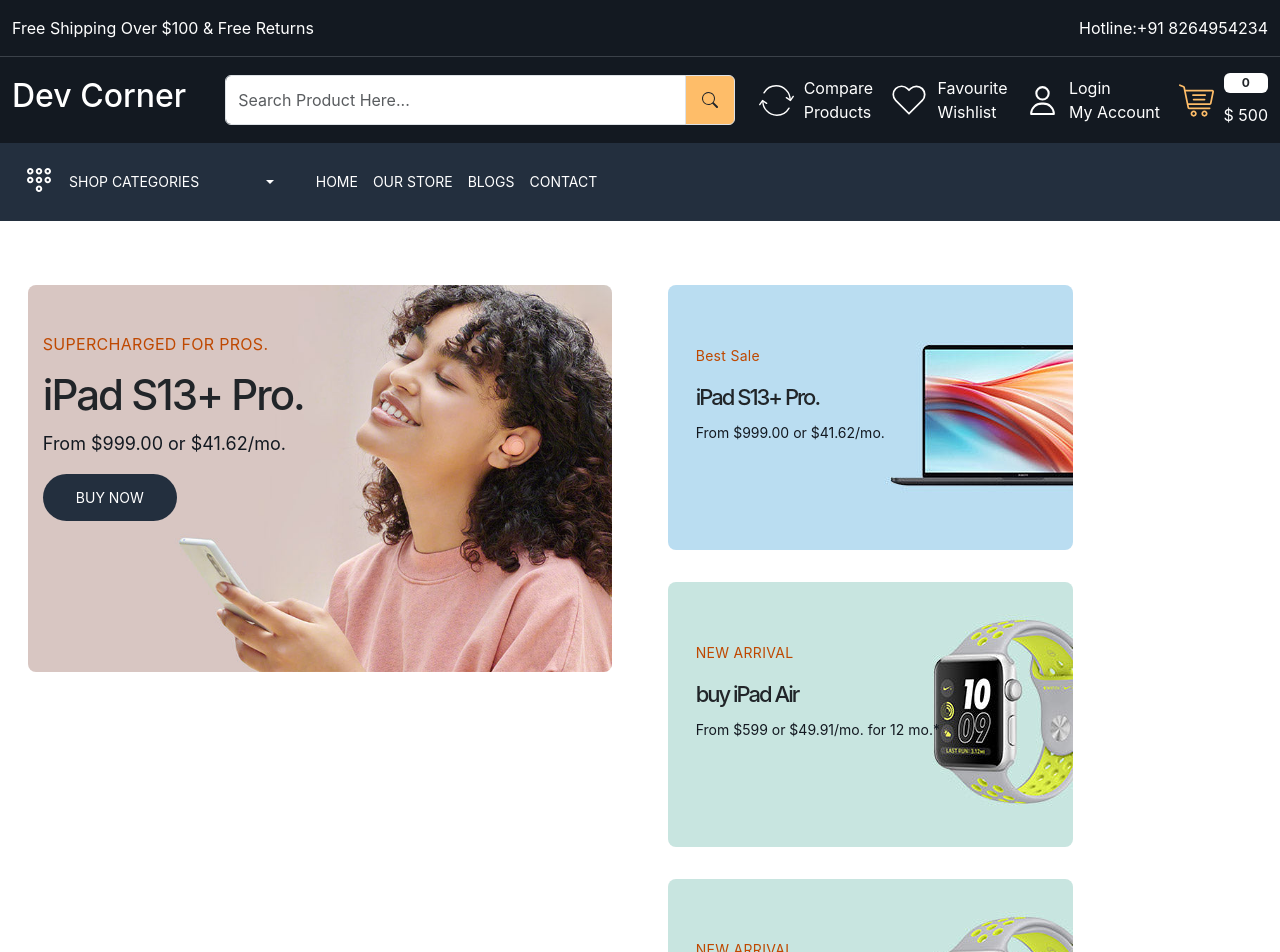
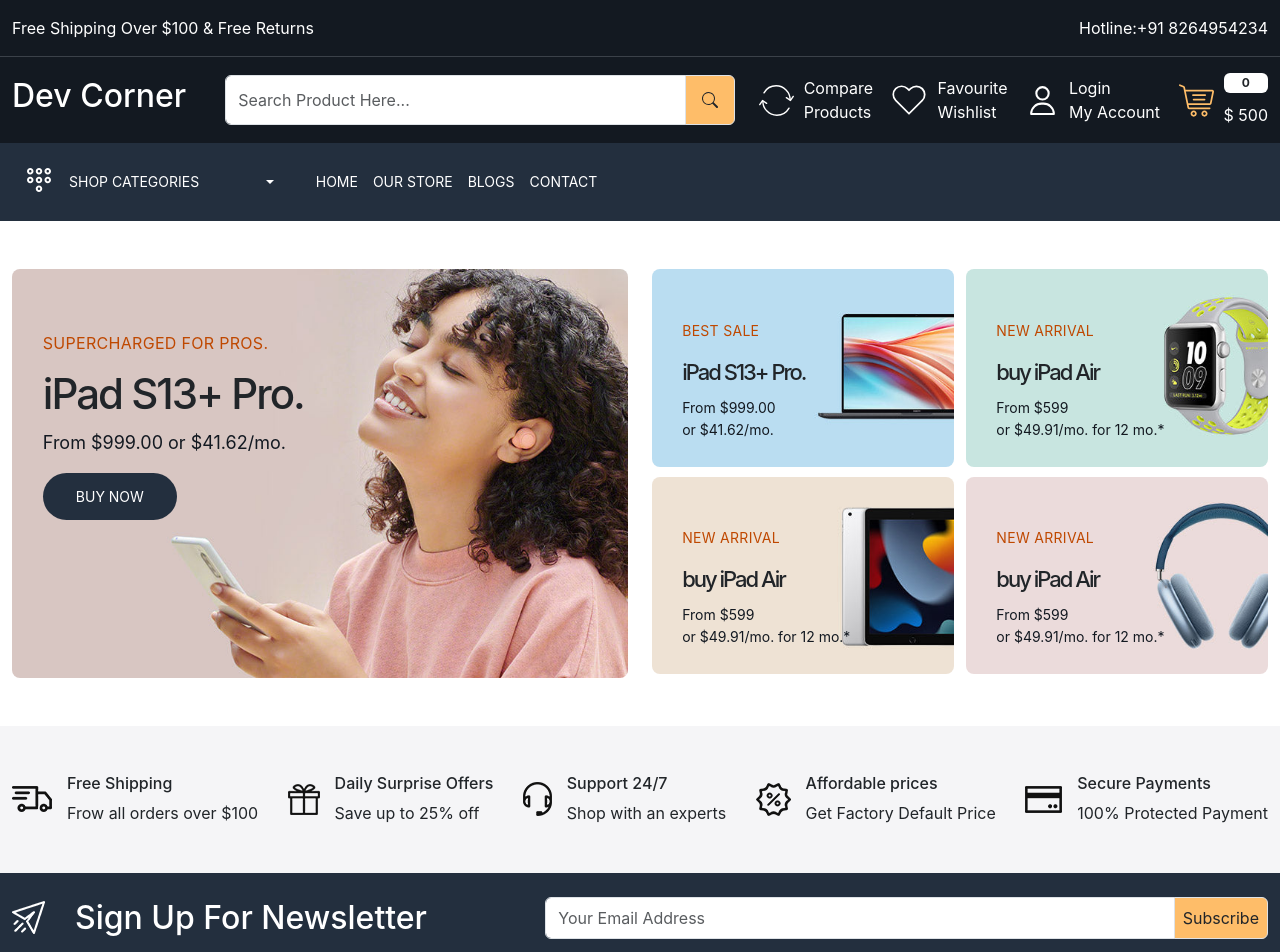
Before and after one commit to yanapeshko/web-shop, a React (Create React App) app: page / in a window 1280 px wide. Shown: the top 952 px of the page. Built offline with nearby package versions, Linux system fonts and the light colour scheme.

Commit message:
added section-2 into Home page

```diff
--- a/src/App.css
+++ b/src/App.css
@@ -9,6 +9,7 @@
   --color-febd69: #febd69;
   --color-232f3e: #232f3e;
   --color-bf4800: #bf4800;
+  --color-f5f5f7: #f5f5f7;
 }
 body {
   font-family: "Rubik", sans-serif;
@@ -157,4 +158,12 @@
   letter-spacing: 0.4;
   color: var(--color-131921);
 }
+.small-banner {
+  width: 49%;
+}
+/* Home Wrapper 2 */
+.home-wrapper-2 {
+  background-color: var(--color-f5f5f7);
+}
+/* Home Wrapper 2 End */
 /* Home Page End */
--- a/src/pages/Home.jsx
+++ b/src/pages/Home.jsx
@@ -8,7 +8,7 @@
         <div className="container-xxl">
           <div className="row">
             <div className="col-6">
-              <div className="main-banner position-relative p-3">
+              <div className="main-banner position-relative">
                 <img
                   src="images/main-banner-1.jpg"
                   className="img-fluid rounded-3"
@@ -23,20 +23,23 @@
               </div>
             </div>
             <div className="col-6">
-              <div className="d-flex flex-wrap justify-content-between align-items-center">
-                <div className="small-banner position-relative p-3">
+              <div className="d-flex flex-wrap gap-10 justify-content-between align-items-center">
+                <div className="small-banner position-relative">
                   <img
                     src="images/catbanner-01.jpg"
                     className="img-fluid rounded-3"
                     alt="main banner"
                   />
                   <div className="small-banner-content position-absolute">
-                    <h4>Best Sale</h4>
+                    <h4>BEST SALE</h4>
                     <h5>iPad S13+ Pro.</h5>
-                    <p>From $999.00 or $41.62/mo.</p>
+                    <p>
+                      From $999.00 <br />
+                      or $41.62/mo.
+                    </p>
                   </div>
                 </div>
-                <div className="small-banner position-relative p-3">
+                <div className="small-banner position-relative">
                   <img
                     src="images/catbanner-02.jpg"
                     className="img-fluid rounded-3"
@@ -45,31 +48,85 @@
                   <div className="small-banner-content position-absolute">
                     <h4>NEW ARRIVAL</h4>
                     <h5>buy iPad Air</h5>
-                    <p>From $599 or $49.91/mo. for 12 mo.*</p>
+                    <p>
+                      From $599 <br />
+                      or $49.91/mo. for 12 mo.*
+                    </p>
                   </div>
                 </div>
-                <div className="small-banner position-relative p-3">
+                <div className="small-banner position-relative">
                   <img
-                    src="images/catbanner-02.jpg"
+                    src="images/catbanner-03.jpg"
                     className="img-fluid rounded-3"
                     alt="main banner"
                   />
                   <div className="small-banner-content position-absolute">
                     <h4>NEW ARRIVAL</h4>
                     <h5>buy iPad Air</h5>
-                    <p>From $599 or $49.91/mo. for 12 mo.*</p>
+                    <p>
+                      From $599 <br />
+                      or $49.91/mo. for 12 mo.*
+                    </p>
                   </div>
                 </div>
-                <div className="small-banner position-relative p-3">
+                <div className="small-banner position-relative">
                   <img
-                    src="images/catbanner-02.jpg"
+                    src="images/catbanner-04.jpg"
                     className="img-fluid rounded-3"
                     alt="main banner"
                   />
                   <div className="small-banner-content position-absolute">
                     <h4>NEW ARRIVAL</h4>
                     <h5>buy iPad Air</h5>
-                    <p>From $599 or $49.91/mo. for 12 mo.*</p>
+                    <p>
+                      From $599 <br />
+                      or $49.91/mo. for 12 mo.*
+                    </p>
+                  </div>
+                </div>
+              </div>
+            </div>
+          </div>
+        </div>
+      </section>
+      <section className="home-wrapper-2 py-5">
+        <div className="container-xxl">
+          <div className="row">
+            <div className="col-12">
+              <div className="services d-flex align-items-center justify-content-between">
+                <div className="d-flex align-items-center gap-15">
+                  <img src="images/service.png" alt="services" />
+                  <div>
+                    <h6>Free Shipping</h6>
+                    <p className="mb-0">Frow all orders over $100</p>
+                  </div>
+                </div>
+                <div className="d-flex align-items-center gap-15">
+                  <img src="images/service-02.png" alt="services" />
+                  <div>
+                    <h6>Daily Surprise Offers</h6>
+                    <p className="mb-0">Save up to 25% off</p>
+                  </div>
+                </div>
+                <div className="d-flex align-items-center gap-15">
+                  <img src="images/service-03.png" alt="services" />
+                  <div>
+                    <h6>Support 24/7</h6>
+                    <p className="mb-0">Shop with an experts</p>
+                  </div>
+                </div>
+                <div className="d-flex align-items-center gap-15">
+                  <img src="images/service-04.png" alt="services" />
+                  <div>
+                    <h6>Affordable prices</h6>
+                    <p className="mb-0">Get Factory Default Price</p>
+                  </div>
+                </div>
+                <div className="d-flex align-items-center gap-15">
+                  <img src="images/service-05.png" alt="services" />
+                  <div>
+                    <h6>Secure Payments</h6>
+                    <p className="mb-0">100% Protected Payment</p>
                   </div>
                 </div>
               </div>
```
